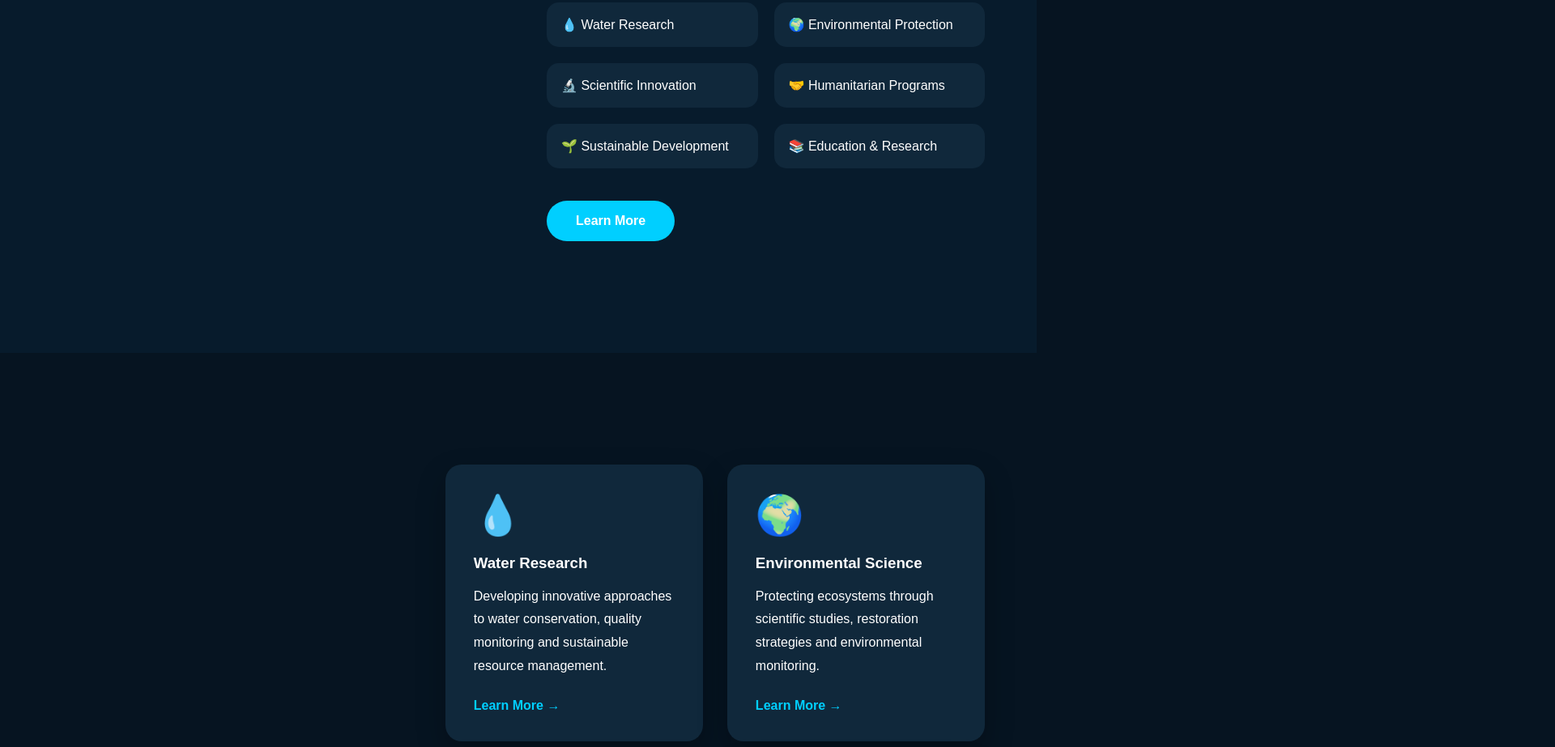
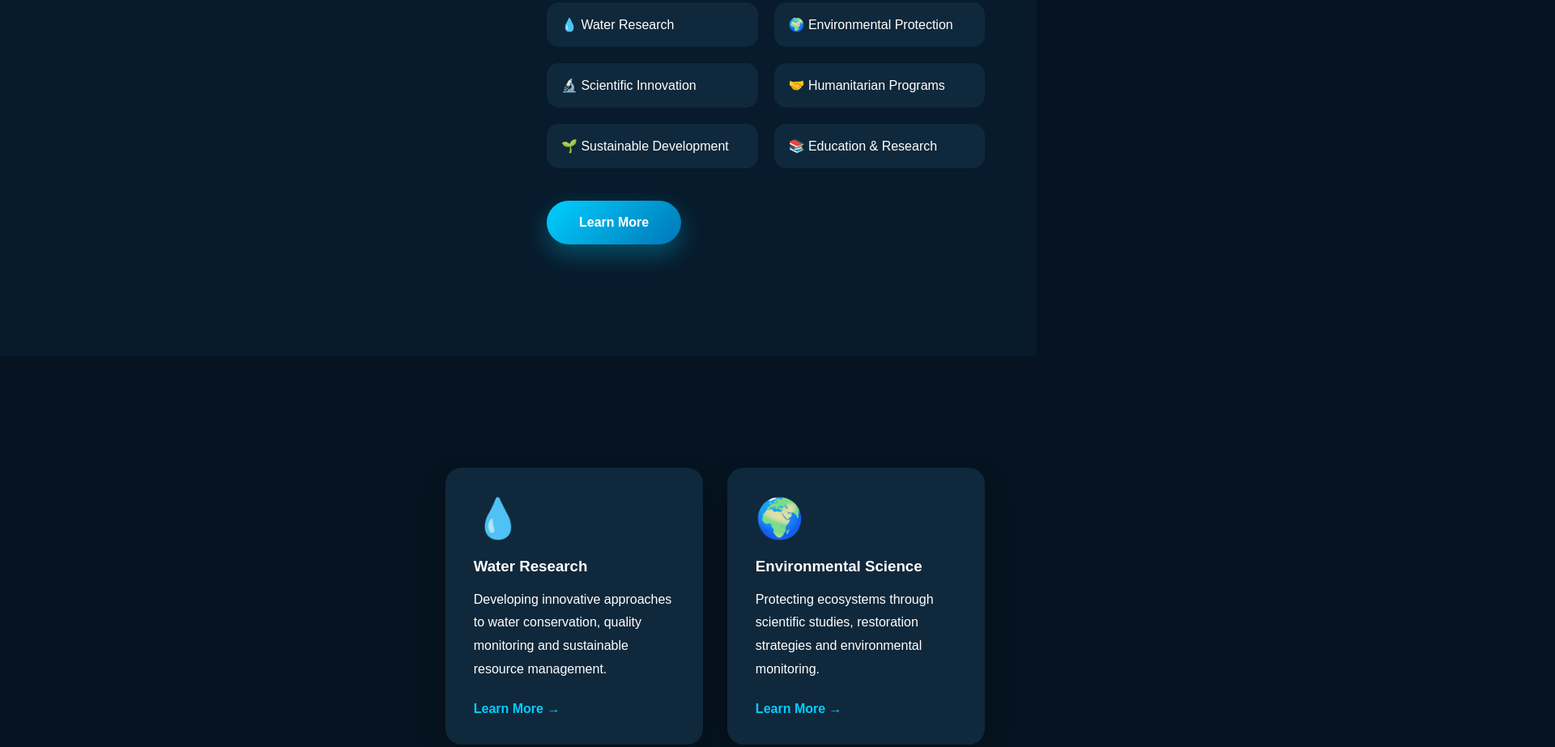
Before and after one commit to emenoghaebube21-eng/sovereignaqua-research-and-development-foundation.website, a plain HTML site: page index.html in a window 1280 px wide. Shown: the part 1026-1949 px from the top of the page at 81% size, 1920 px wide, since content can reach past the window. Drawn offline with Linux system fonts and the light colour scheme; files that its build step writes are made by us from their sources; files whose address does not match are found by name.

Commit message:
Update style.css

```diff
--- a/asset/css/style.css
+++ b/asset/css/style.css
@@ -98,18 +98,38 @@ line-height:1.8;
 /* Button */
 
 .button{
-    display:inline-block;
-    padding:16px 36px;
-    background:#00cfff;
-    color:white;
-    text-decoration:none;
-    border-radius:40px;
-    font-weight:bold;
-    transition:0.3s;
+
+display:inline-block;
+
+padding:18px 40px;
+
+background:linear-gradient(
+135deg,
+#00CFFF,
+#0077B6
+);
+
+color:white;
+
+text-decoration:none;
+
+border-radius:50px;
+
+font-weight:700;
+
+transition:.35s;
+
+box-shadow:0 12px 30px rgba(0,207,255,.30);
+
 }
 
 .button:hover{
-    background:#0099cc;
+
+transform:translateY(-4px);
+
+box-shadow:0 20px 40px rgba(0,207,255,.40);
+
+}
     transform:translateY(-3px);
   }
 /* Hero Badge */
```
